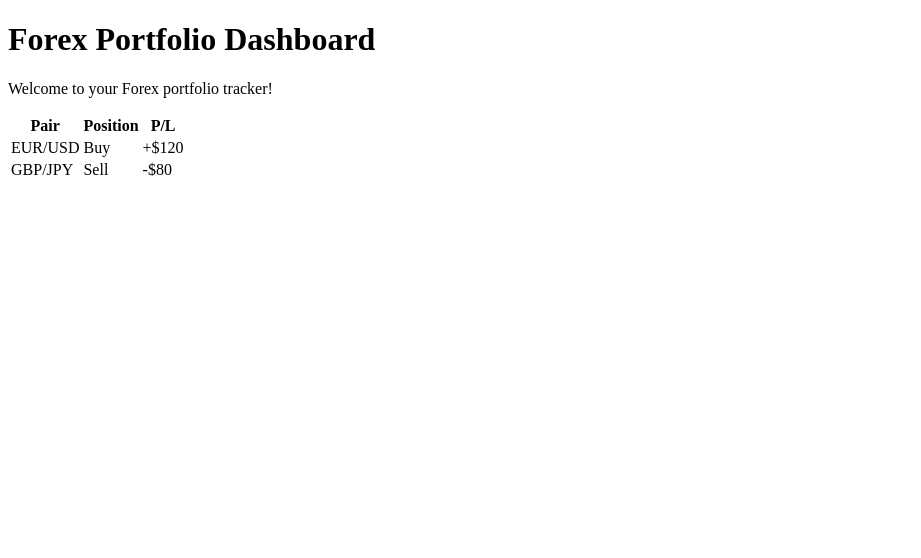
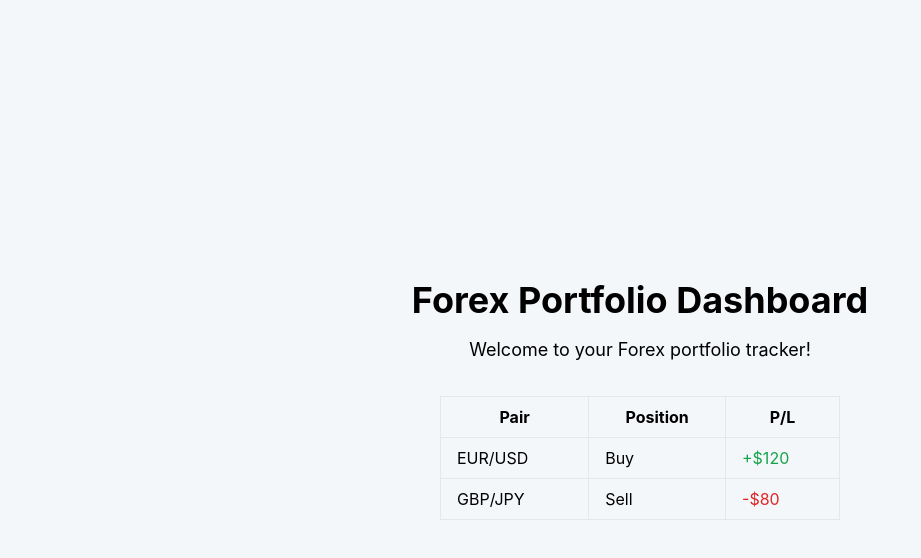
Before and after one commit to saadkha5/forex-portfolio, a Next.js app: page / in a window 1280 px wide. Shown: the top 558 px of the page, without its empty margins (0-921 px from the left). Built offline with nearby package versions, Linux system fonts and the light colour scheme.

Commit message:
chore: custom app to import global styles

```diff
--- /dev/null
+++ b/pages/_app.js
@@ -0,0 +1,5 @@
+import "../styles/globals.css";
+
+export default function App({ Component, pageProps }) {
+  return <Component {...pageProps} />;
+}
```
